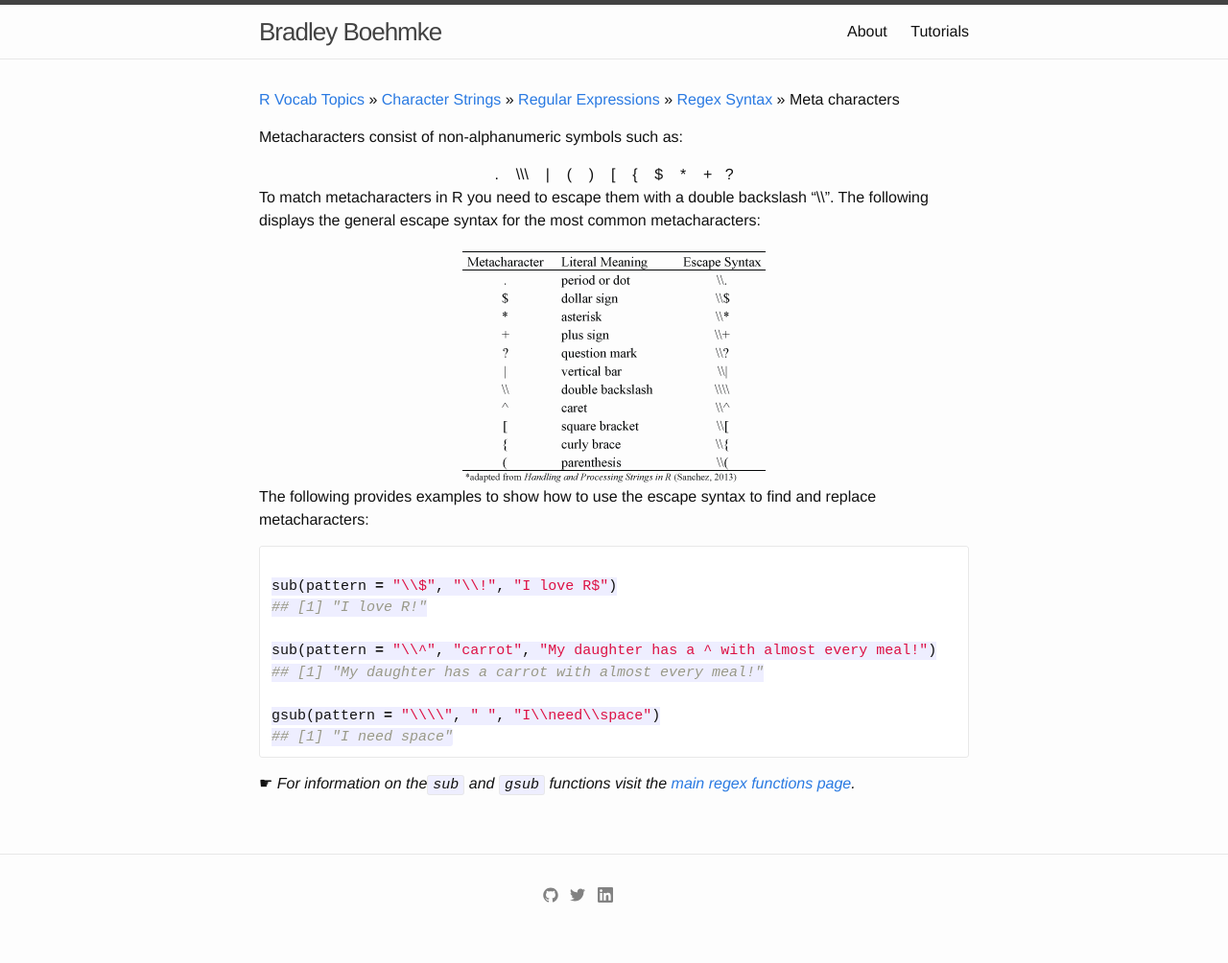
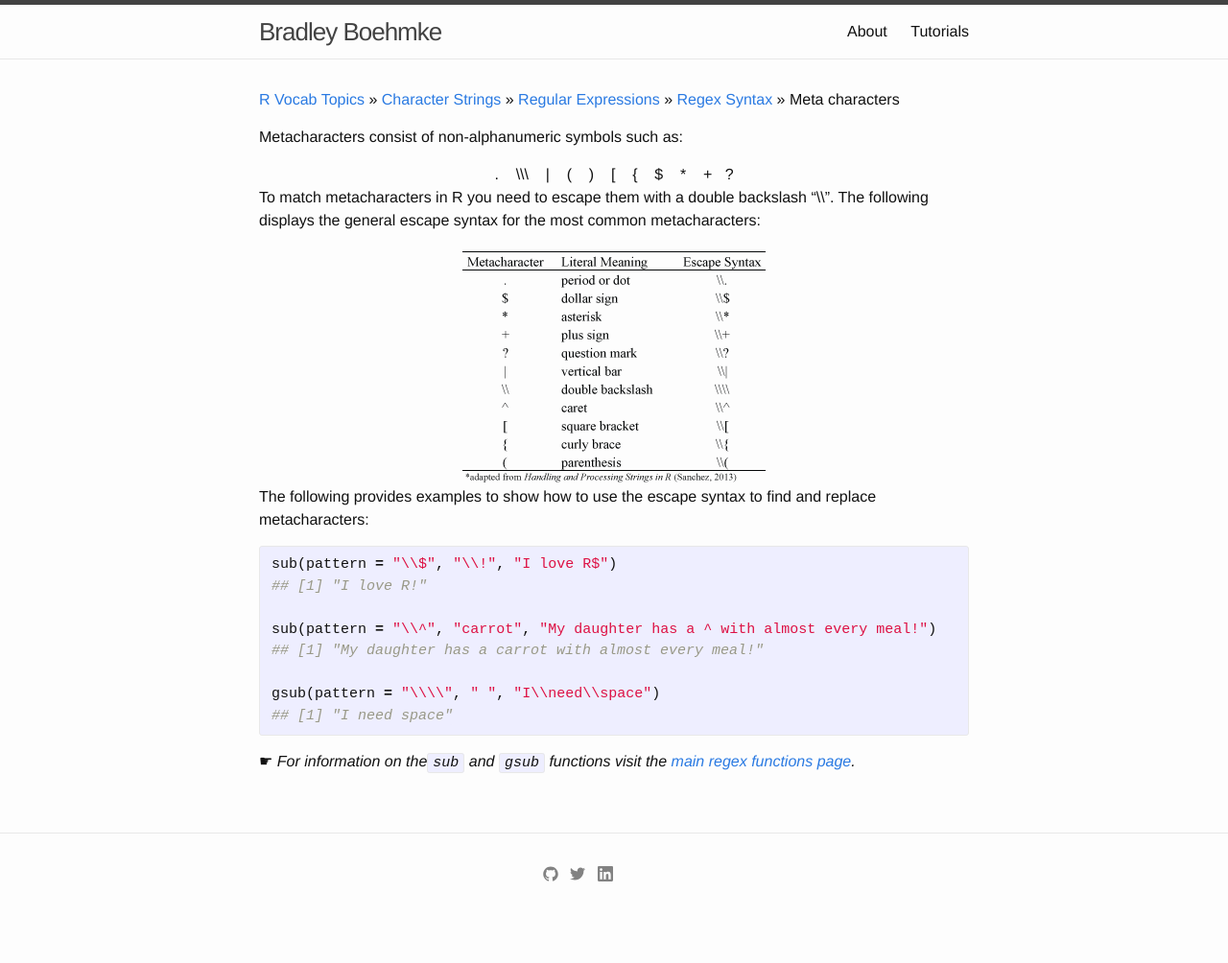
Before and after one commit to bradleyboehmke/bradleyboehmke, a Jekyll site: the page built from tutorials/metacharacters.md, in a window 1280 px wide. Shown: the whole page at 96% size. Built offline with Jekyll 4.4.1, drawn with Linux system fonts in a browser that asks for light colours; after the commit the page ends 981 px from its top, so only the background shows below that.

Commit message:
Update metacharacters.md

````diff
--- a/tutorials/metacharacters.md
+++ b/tutorials/metacharacters.md
@@ -18,8 +18,7 @@ To match metacharacters in R you need to escape them with a double backslash "\\
 
 The following provides examples to show how to use the escape syntax to find and replace metacharacters:
 
-```r
-
+{% highlight r %}
 sub(pattern = "\\$", "\\!", "I love R$")
 ## [1] "I love R!"
 
@@ -28,5 +27,5 @@ sub(pattern = "\\^", "carrot", "My daughter has a ^ with almost every meal!")
 
 gsub(pattern = "\\\\", " ", "I\\need\\space")
 ## [1] "I need space"
-```
-&#9755; *For information on the`sub` and `gsub` functions visit the [main regex functions page](main_regex_functions).*
+{% endhighlight %}
+&#9755; *For information on the`sub` and `gsub` functions visit the [main regex functions page](http://bradleyboehmke.github.io/tutorials/main_regex_functions).*
````
